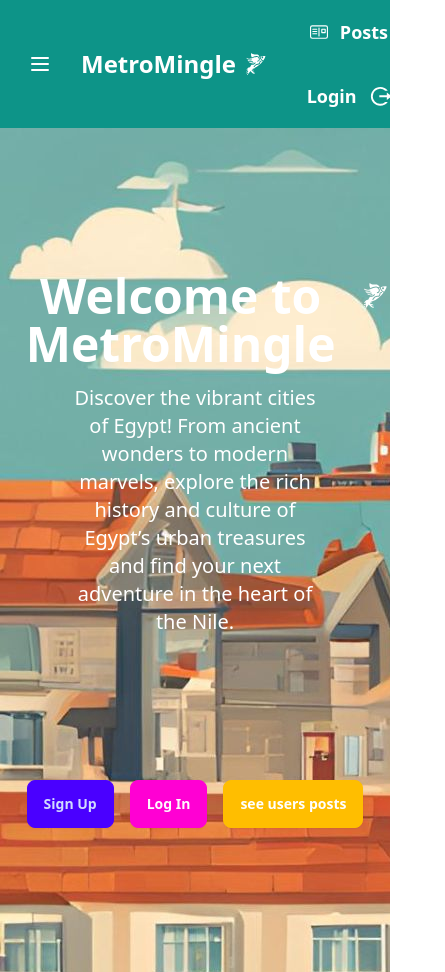
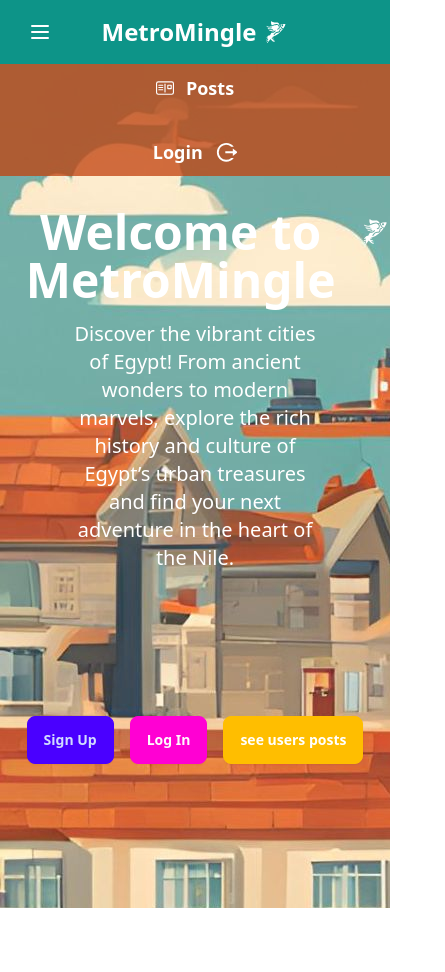
Before and after one commit to omargad2211/MetroMingle, a React (Vite) app: page / in a window 390 px wide. Both pictures are taken after a click on the button 40 px from the left and 32 px from the top of the page. Shown: the whole page, 445 px wide, since content can reach past the window. After the commit the page ends 908 px from the top, so only its background shows below. Built offline with nearby package versions, Linux system fonts and the light colour scheme; no server answers; the database is empty.

Commit message:
making nav bar responsive

```diff
--- a/src/components/nav.jsx
+++ b/src/components/nav.jsx
@@ -1,133 +1,3 @@
-
-// import React, { useContext } from "react";
-// import { NavLink, useNavigate } from "react-router-dom";
-// import { GiFlyingTrout } from "react-icons/gi";
-// import { AuthContext } from "../context/AuthContext";
-// import { signOut } from "firebase/auth";
-// import { auth } from "../firbase"; // Make sure this path is correct
-
-// export default function Nav() {
-//   const { currentUser } = useContext(AuthContext);
-//   const navigate = useNavigate(); // Initialize useNavigate hook
-
-//   // Function to handle user logout
-//   const handleLogout = async () => {
-//     try {
-//       await signOut(auth);
-//       console.log("User logged out");
-//       navigate("/"); // Navigate to the home page after logout
-//     } catch (error) {
-//       console.error("Logout Error: ", error);
-//     }
-//   };
-
-//   return (
-//     <div className="navbar bg-teal-600 text-white px-4 lg:px-8 py-2">
-//       <div className="navbar-start">
-//         <NavLink
-//           to="/posts"
-//           className="btn btn-ghost items-center  text-xl flex  hover:text-orange-500 gap-2"
-//         >
-//           <svg fill="currentColor" viewBox="0 0 16 16" height="1em" width="1em">
-//             <path
-//               fillRule="evenodd"
-//               d="M2 2a2 2 0 00-2 2v8a2 2 0 002 2h12a2 2 0 002-2V4a2 2 0 00-2-2H2zM1 4a1 1 0 011-1h12a1 1 0 011 1v8a1 1 0 01-1 1H2a1 1 0 01-1-1V4zm7.5.5a.5.5 0 00-1 0v7a.5.5 0 001 0v-7zM2 5.5a.5.5 0 01.5-.5H6a.5.5 0 010 1H2.5a.5.5 0 01-.5-.5zm0 2a.5.5 0 01.5-.5H6a.5.5 0 010 1H2.5a.5.5 0 01-.5-.5zm0 2a.5.5 0 01.5-.5H6a.5.5 0 010 1H2.5a.5.5 0 01-.5-.5zM10.5 5a.5.5 0 00-.5.5v3a.5.5 0 00.5.5h3a.5.5 0 00.5-.5v-3a.5.5 0 00-.5-.5h-3zM13 8h-2V6h2v2z"
-//             />
-//           </svg>
-//           <p>posts</p>
-//         </NavLink>
-//       </div>
-
-//       <div className="navbar-center flex-1 flex justify-center items-center lg:mx-8">
-//         <NavLink
-//           className="btn btn-ghost text-3xl flex items-center hover:text-orange-500 gap-2"
-//           to="/"
-//         >
-//           MetroMingle
-//           <GiFlyingTrout />
-//         </NavLink>
-//       </div>
-
-//       <div className="navbar-end flex items-center space-x-4 lg:space-x-6">
-//         {/* Conditional Rendering for Login/Logout */}
-//         {currentUser ? (
-//           <button
-//             className="btn btn-ghost text-xl flex items-center hover:text-orange-500 gap-2"
-//             onClick={handleLogout} // Use the logout handler
-//           >
-//             <svg
-//               viewBox="0 0 24 24"
-//               fill="currentColor"
-//               height="1.25em"
-//               width="1.25em"
-//             >
-//               <path fill="none" d="M0 0h24v24H0z" />
-//               <path d="M5 11h8v2H5v3l-5-4 5-4v3zm-1 7h2.708a8 8 0 100-12H4a9.985 9.985 0 018-4c5.523 0 10 4.477 10 10s-4.477 10-10 10a9.985 9.985 0 01-8-4z" />
-//             </svg>
-//             Logout
-//           </button>
-//         ) : (
-//           <NavLink
-//             to="/login"
-//             className="btn btn-ghost text-xl flex items-center hover:text-orange-500 gap-2"
-//           >
-//             Login
-//             <svg
-//               viewBox="0 0 24 24"
-//               fill="currentColor"
-//               height="1.25em"
-//               width="1.25em"
-//             >
-//               <path fill="none" d="M0 0h24v24H0z" />
-//               <path d="M12 22C6.477 22 2 17.523 2 12S6.477 2 12 2a9.985 9.985 0 018 4h-2.71a8 8 0 10.001 12h2.71A9.985 9.985 0 0112 22zm7-6v-3h-8v-2h8V8l5 4-5 4z" />
-//             </svg>
-//           </NavLink>
-//         )}
-
-//         {/* <button className="btn btn-ghost hover:text-orange-500 btn-circle relative">
-//           <svg
-//             xmlns="http://www.w3.org/2000/svg"
-//             className="h-6 w-6"
-//             fill="none"
-//             viewBox="0 0 24 24"
-//             stroke="currentColor"
-//           >
-//             <path
-//               strokeLinecap="round"
-//               strokeLinejoin="round"
-//               strokeWidth="2"
-//               d="M15 17h5l-1.405-1.405A2.032 2.032 0 0118 14.158V11a6.002 6.002 0 00-4-5.659V5a2 2 0 10-4 0v.341C7.67 6.165 6 8.388 6 11v3.159c0 .538-.214 1.055-.595 1.436L4 17h5m6 0v1a3 3 0 11-6 0v-1m6 0H9"
-//             />
-//           </svg>
-//           <span className="badge badge-xs badge-primary absolute top-0 right-0"></span>
-//         </button> */}
-
-//         {currentUser && (
-//           <NavLink
-//             className="btn btn-ghost text-xl flex items-center hover:text-orange-500 gap-2"
-//             to="/profile"
-//           >
-
-//               {/* <div
-//                 className="h-10 w-10 bg-cover bg-center rounded-full border border-gray-200"
-//                 style={{
-//                   backgroundImage: `url(${currentUser?.photoURL})`,
-//                 }}
-//               >
-//               </div> */}
-//               <img
-//                 className="h-10 w-10 bg-cover bg-center rounded-full border border-gray-200"
-//                 src={currentUser?.photoURL}
-//                 alt=""
-//               />
-//               profile
-
-//           </NavLink>
-//         )}
-//       </div>
-//     </div>
-//   );
-// }
 
 import React, { useContext, useState } from "react";
 import { NavLink, useNavigate } from "react-router-dom";
@@ -153,7 +23,7 @@ export default function Nav() {
   };
 
   return (
-    <div className="navbar bg-teal-600 text-white px-4 lg:px-8 py-2">
+    <div className="navbar relative bg-teal-600 text-white px-4 lg:px-8 py-2">
       <div className="container mx-auto flex justify-between items-center">
         {/* Navbar Start */}
         <div className="navbar-start flex items-center">
@@ -209,11 +79,11 @@ export default function Nav() {
         </div>
 
         {/* Navbar End */}
-        <div className="navbar-end max-[990px]:hidden flex items-center space-x-4 lg:space-x-6">
+        <div className="navbar-end  flex items-center space-x-4 lg:space-x-6">
           {/* Conditional Rendering for Login/Logout */}
           {currentUser ? (
             <button
-              className="btn btn-ghost text-xl flex flex-row items-center hover:text-orange-500 gap-2"
+              className="btn max-[990px]:hidden btn-ghost text-xl flex flex-row items-center hover:text-orange-500 gap-2"
               onClick={handleLogout}
             >
               <svg
@@ -230,7 +100,7 @@ export default function Nav() {
           ) : (
             <NavLink
               to="/login"
-              className="btn btn-ghost text-xl flex items-center hover:text-orange-500 gap-2"
+              className="btn btn-ghost max-[990px]:hidden text-xl flex items-center hover:text-orange-500 gap-2"
             >
               Login
               <svg
@@ -247,7 +117,7 @@ export default function Nav() {
 
           {currentUser && (
             <NavLink
-              className="btn btn-ghost text-xl flex items-center hover:text-orange-500 gap-2"
+              className="btn btn-ghost  max-[990px]:text-lg text-xl flex items-center hover:text-orange-500 gap-2"
               to="/profile"
             >
               <img
@@ -263,8 +133,8 @@ export default function Nav() {
 
       {/* Mobile Menu */}
       {menuOpen && (
-        <div className="lg:hidden">
-          <div className="flex flex-col flex-1 w-48 items-center space-y-4 ">
+        <div className=" lg:hidden">
+          <div className="flex absolute top-16 left-0 bg-orange-700/75 alp flex-col flex-1 w-full items-center space-y-4 ">
             <NavLink
               to="/posts"
               className="btn btn-ghost items-center text-lg flex hover:text-orange-500 gap-3"
@@ -320,7 +190,7 @@ export default function Nav() {
                 </svg>
               </NavLink>
             )}
-            {currentUser && (
+            {/* {currentUser && (
               <NavLink
                 className="btn btn-ghost text-lg flex items-center hover:text-orange-500 gap-3"
                 to="/profile"
@@ -333,7 +203,7 @@ export default function Nav() {
                 />
                 Profile
               </NavLink>
-            )}
+            )} */}
           </div>
         </div>
       )}
```
